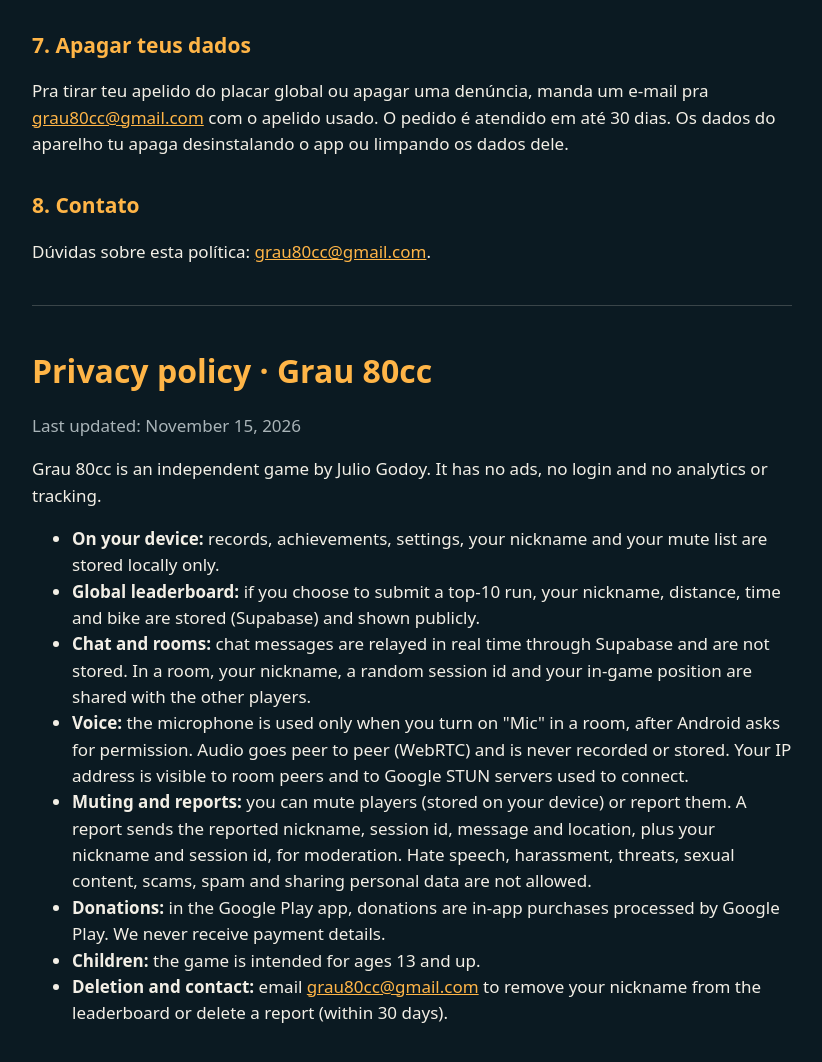
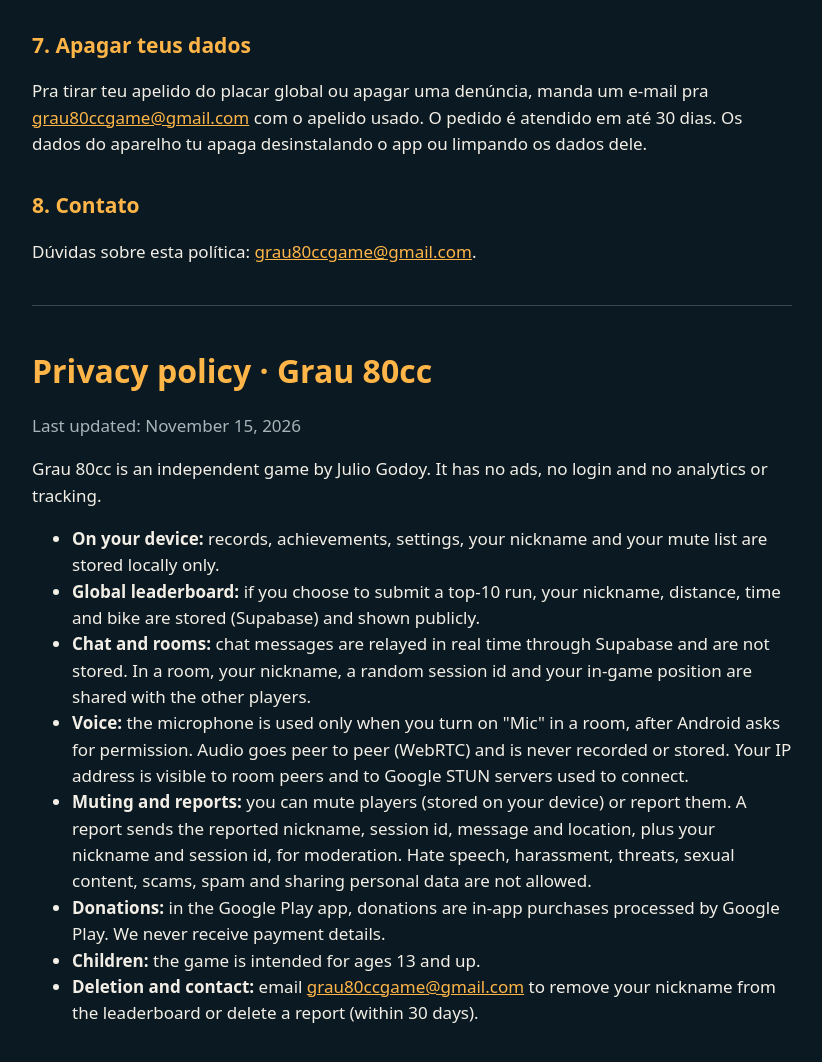
Before and after one commit to juliobaleado/grau80cc, a plain HTML site: page privacidade.html in a window 1280 px wide. Shown: the part 1547-2609 px from the top of the page, without its empty margins (228-1050 px from the left). Drawn offline with Linux system fonts and the light colour scheme.

Commit message:
Política de privacidade: e-mail de contato grau80ccgame@gmail.com
Co-Authored-By: Claude Opus 5.5 <noreply@anthropic.com>

```diff
--- a/privacidade.html
+++ b/privacidade.html
@@ -48,10 +48,10 @@
   <p>O jogo é pra maiores de 13 anos, porque tem chat e voz com outras pessoas. Não coletamos de propósito dados de crianças.</p>
 
   <h2>7. Apagar teus dados</h2>
-  <p>Pra tirar teu apelido do placar global ou apagar uma denúncia, manda um e-mail pra <a href="mailto:grau80cc@gmail.com">grau80cc@gmail.com</a> com o apelido usado. O pedido é atendido em até 30 dias. Os dados do aparelho tu apaga desinstalando o app ou limpando os dados dele.</p>
+  <p>Pra tirar teu apelido do placar global ou apagar uma denúncia, manda um e-mail pra <a href="mailto:grau80ccgame@gmail.com">grau80ccgame@gmail.com</a> com o apelido usado. O pedido é atendido em até 30 dias. Os dados do aparelho tu apaga desinstalando o app ou limpando os dados dele.</p>
 
   <h2>8. Contato</h2>
-  <p>Dúvidas sobre esta política: <a href="mailto:grau80cc@gmail.com">grau80cc@gmail.com</a>.</p>
+  <p>Dúvidas sobre esta política: <a href="mailto:grau80ccgame@gmail.com">grau80ccgame@gmail.com</a>.</p>
 
   <hr>
 
@@ -66,7 +66,7 @@
     <li><b>Muting and reports:</b> you can mute players (stored on your device) or report them. A report sends the reported nickname, session id, message and location, plus your nickname and session id, for moderation. Hate speech, harassment, threats, sexual content, scams, spam and sharing personal data are not allowed.</li>
     <li><b>Donations:</b> in the Google Play app, donations are in-app purchases processed by Google Play. We never receive payment details.</li>
     <li><b>Children:</b> the game is intended for ages 13 and up.</li>
-    <li><b>Deletion and contact:</b> email <a href="mailto:grau80cc@gmail.com">grau80cc@gmail.com</a> to remove your nickname from the leaderboard or delete a report (within 30 days).</li>
+    <li><b>Deletion and contact:</b> email <a href="mailto:grau80ccgame@gmail.com">grau80ccgame@gmail.com</a> to remove your nickname from the leaderboard or delete a report (within 30 days).</li>
   </ul>
 </main>
 </body>
```
